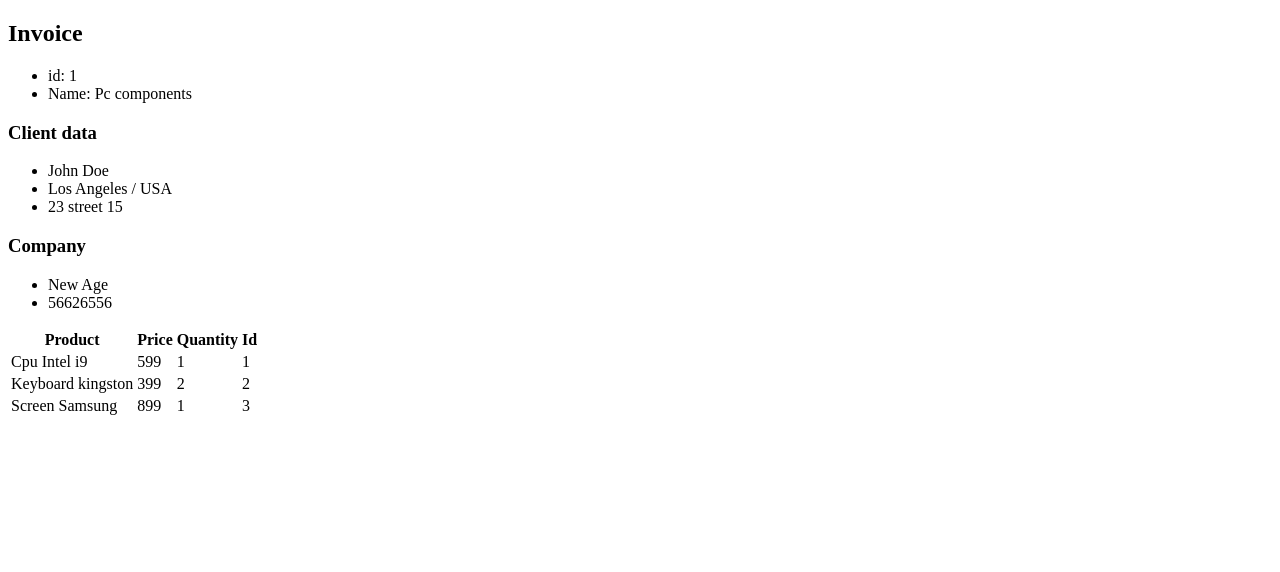
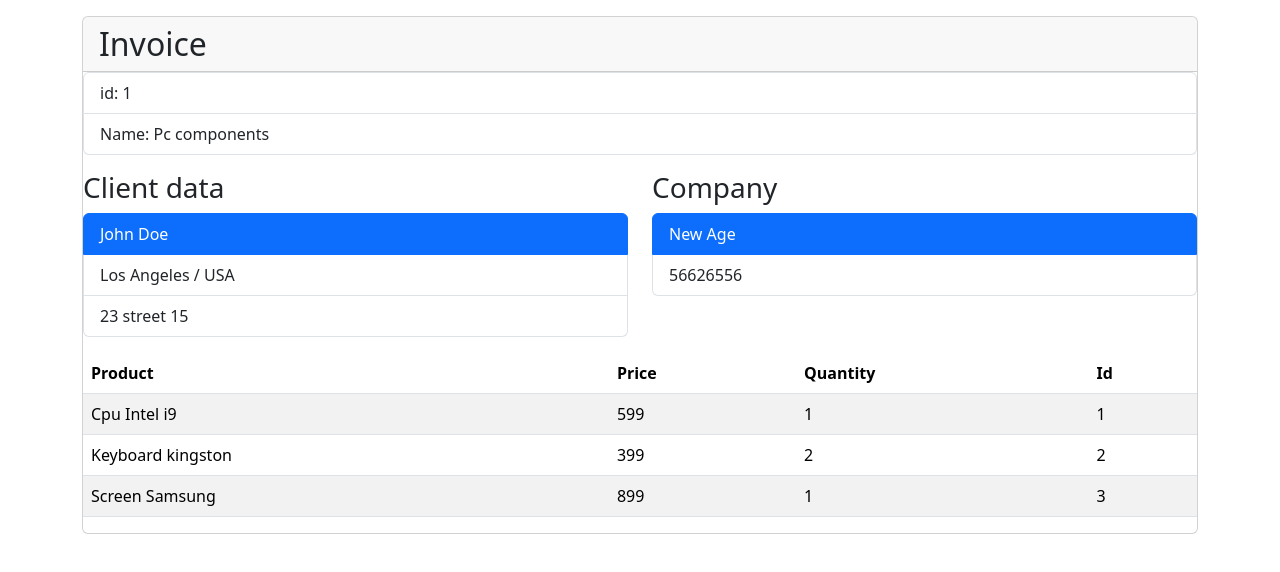
Before and after one commit to jonas-repo/invoice-app, an Angular app: page / in a window 1280 px wide. Shown: the top 572 px of the page. Built offline with nearby package versions, Linux system fonts and the light colour scheme.

Commit message:
bootstrap added to invoice

```diff
--- a/src/app/components/invoice/invoice.html
+++ b/src/app/components/invoice/invoice.html
@@ -1,38 +1,44 @@
+<div class="container">
+    <div class="card my-3">
+        <h2 class="card-header">Invoice</h2>
+        <div class="body">
             <div>
-    <div>
-        <h2>Invoice</h2>
-        <div>
-            <ul>
-                <li>
+                <ul class="list-group">
+                    <li class="list-group-item">
                         id: {{invoice.id}}
 
                     </li>
-                <li>
+                    <li class="list-group-item">
                         Name: {{invoice.name}}
                     </li>
                 </ul>
             </div>
-        <div>
+            <div class="row my-3">
+                <div class="col">
                     <h3>Client data</h3>
-            <ul>
-                <li>{{invoice.client.name}} {{invoice.client.lastname}}</li>
-                <li>{{invoice.client.address.city}} / {{invoice.client.address.country}}</li>
-                <li>{{invoice.client.address.street}}  {{invoice.client.address.number}}</li>
+                    <ul class="list-group">
+                        <li class="list-group-item active">{{invoice.client.name}} {{invoice.client.lastname}}</li>
+                        <li class="list-group-item">{{invoice.client.address.city}} / {{invoice.client.address.country}}
+                        </li>
+                        <li class="list-group-item">{{invoice.client.address.street}} {{invoice.client.address.number}}
+                        </li>
                     </ul>
                 </div>
-        <div>
+                <div class="col">
                     <h3>Company</h3>
-            <ul>
-                <li>
+                    <ul class="list-group">
+                        <li class="list-group-item active">
                             {{invoice.company.name}}
                         </li>
-                <li>
+                        <li class="list-group-item">
                             {{invoice.company.fiscalNumber}}
                         </li>
                     </ul>
                 </div>
+            </div>
+
             <div>
-            <table>
+                <table class="table table-striped table-hover">
                     <thead>
                         <tr>
                             <th>Product</th>
@@ -57,3 +63,4 @@
             </div>
         </div>
     </div>
+</div>
--- a/src/index.html
+++ b/src/index.html
@@ -6,6 +6,7 @@
   <base href="/">
   <meta name="viewport" content="width=device-width, initial-scale=1">
   <link rel="icon" type="image/x-icon" href="favicon.ico">
+  <link href="https://cdn.jsdelivr.net/npm/bootstrap@5.3.7/dist/css/bootstrap.min.css" rel="stylesheet" integrity="sha384-LN+7fdVzj6u52u30Kp6M/trliBMCMKTyK833zpbD+pXdCLuTusPj697FH4R/5mcr" crossorigin="anonymous">
 </head>
 <body>
   <app-root></app-root>
```
Lines whose indentation alone changed are shown as unchanged.
